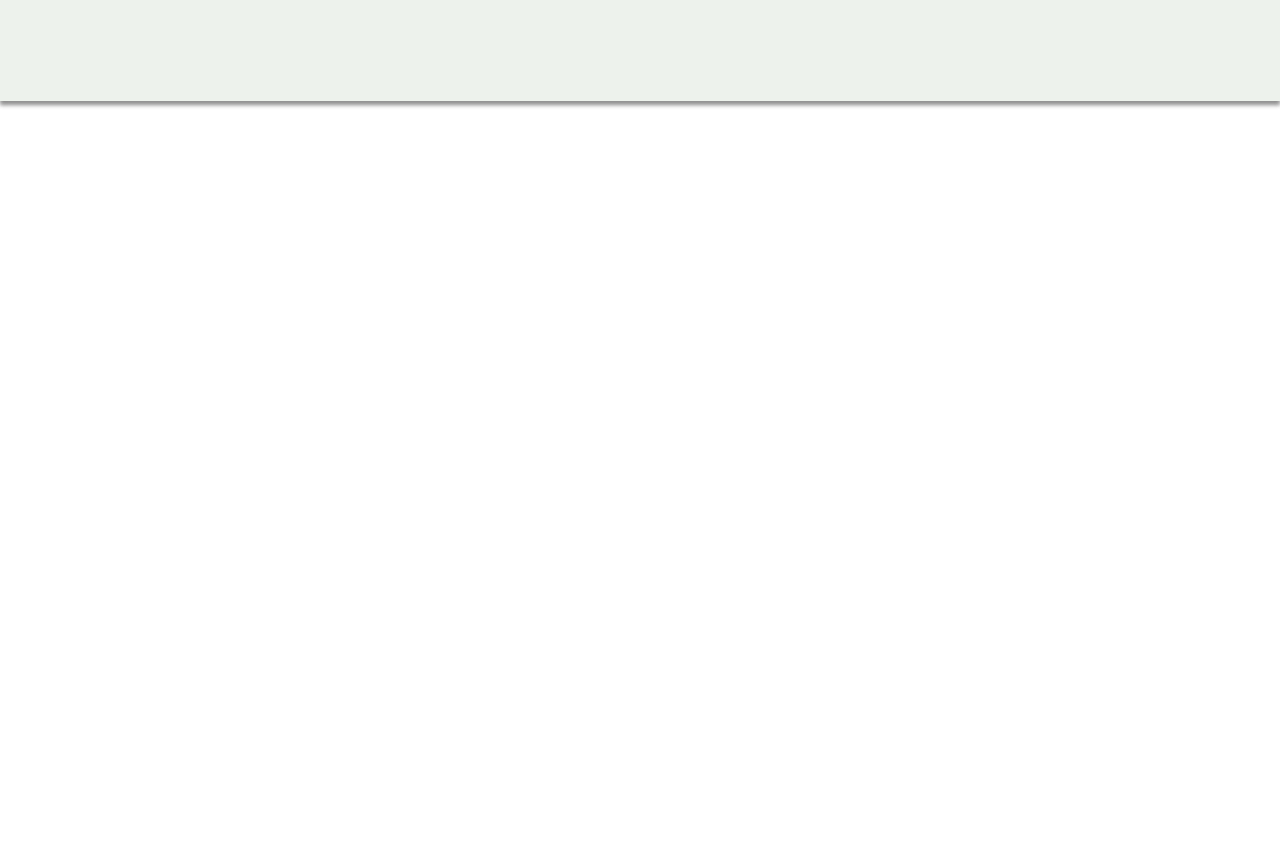
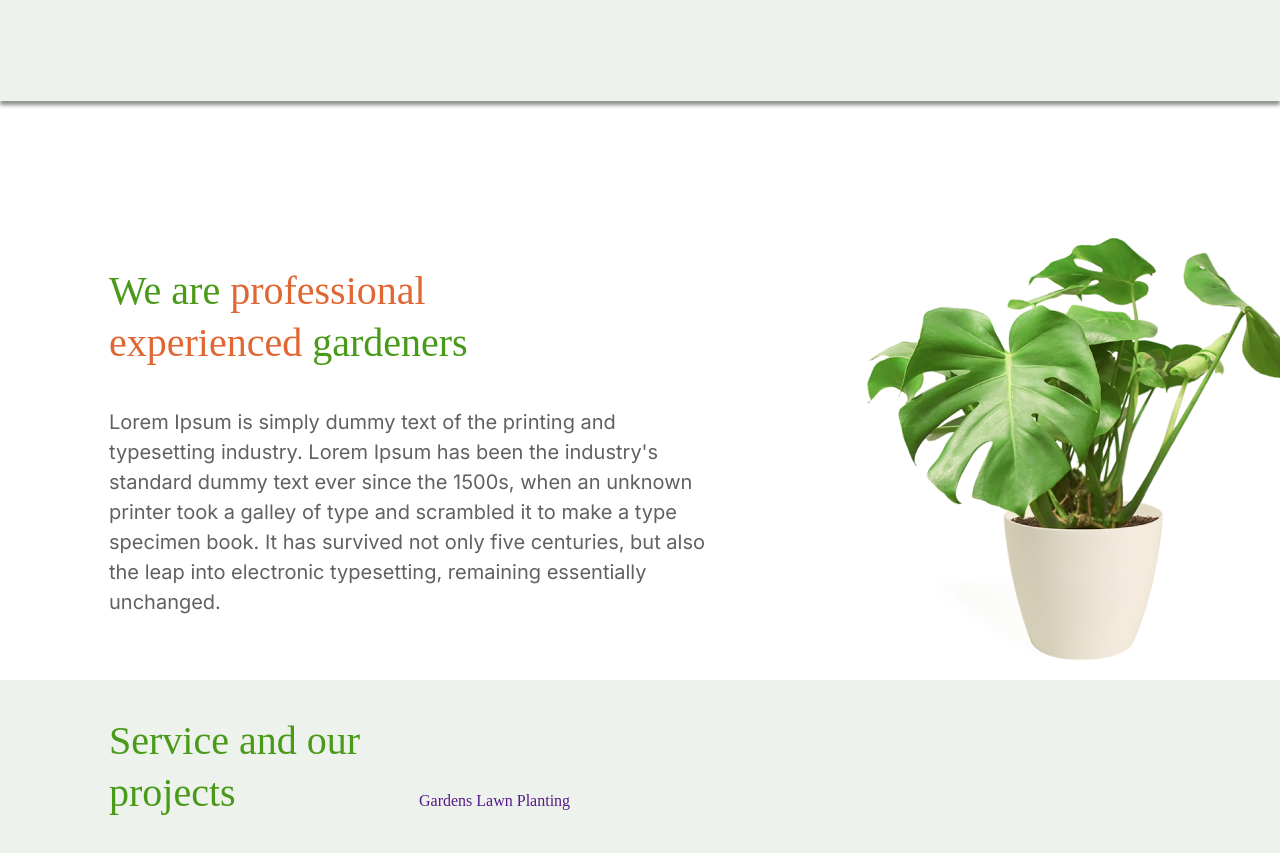
Before and after one commit to saboheb/plants, a plain HTML site: page index.html in a window 1280 px wide. Shown: the part 569-1422 px from the top of the page. Before the commit the page ends 800 px from the top, so only its background shows below. Drawn offline with Linux system fonts and the light colour scheme; a web font is replaced by a local one.

Commit message:
feat: add service section

```diff
--- a/index.html
+++ b/index.html
@@ -54,6 +54,27 @@
                 </div>
             </div>
         </section>
+
+        <section id="about">
+            <div class="aboutsection">
+                <div class="abouttext">
+                    <h2>We are <span>professional experienced</span> gardeners</h2>
+                    <p>Lorem Ipsum is simply dummy text of the printing and typesetting industry. Lorem Ipsum has been the industry's standard dummy text ever since the 1500s, when an unknown printer took a galley of type and scrambled it to make a type specimen book. It has survived not only five centuries, but also the leap into electronic typesetting, remaining essentially unchanged. </p>
+                </div>
+                <div class="aboutimg">
+                    <img src="./acces/houseplant 1.png" alt="houseplant">
+                </div>
+            </div>
+        </section>
+
+        <section id="service">
+            <div class="service">
+            <h2>Service and our projects</h2>
+            <a href="">Gardens</a>
+            <a href="">Lawn</a>
+            <a href="">Planting</a>
+            </div>
+        </section>
     </main>
     <footer></footer>
 </body>
--- a/style.css
+++ b/style.css
@@ -91,11 +91,12 @@ li a {
 
 .welcomeSection p {
     margin-top: 42px;
+    margin-bottom: 48px;
     font-weight: 400;
     font-size: 20px;
     line-height: 35px;
     color: #636060;
-}
+    }
 
 .welcomeSection a {
     font-weight: 400;
@@ -106,4 +107,80 @@ li a {
     border-radius: 10px;
     width: 158.65px;
     height: 44px;
+    padding: 12px;
 }
+
+.welcomeSection a:hover {
+    background-color: #E06733;
+    color: white;
+}
+
+.aboutsection {
+    display: flex;
+    width: 1440px;
+    margin: auto;
+}
+
+.abouttext h2 {
+    font-family: 'Inika';
+    font-weight: 400;
+    font-size: 40px;
+    line-height: 52px;
+    color: #499A18;
+    height: 102px;
+    width: 463px;
+    margin-left: 109px;
+    margin-top: 150px;
+}
+
+.abouttext span {
+    color: #E06733;
+}
+
+.abouttext p {
+    font-family: 'Inter';
+    font-style: normal;
+    font-weight: 400;
+    font-size: 20px;
+    line-height: 30px;
+    color: #636060;
+    margin-top: 40px;
+    margin-left: 109px;
+    width: 605px;
+    height: 208px;
+}
+
+.aboutimg {
+    margin-top: 82px;
+    margin-left: 153px;
+}
+
+#service {
+    background-color: #EDF2EC;
+    height: 1300px;
+    margin: auto;
+}
+
+.service {
+    width: 1440px;
+    margin: auto;
+}
+
+.service h2 {
+    display: inline-block;
+    margin-top: 35px;
+    margin-left: 109px;
+    width: 306px;
+    height: 94px;
+    font-family: 'Inika';
+    font-style: normal;
+    font-weight: 400;
+    font-size: 40px;
+    line-height: 52px;
+    color: #499A18;
+}
+
+.service a {
+    display: inline-block;
+    text-decoration: none;
+}
```
Also changed, not shown: acces/houseplant 1.png (added).
